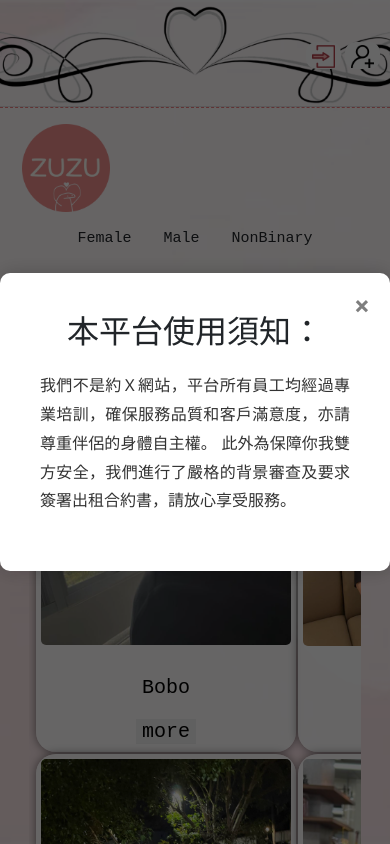
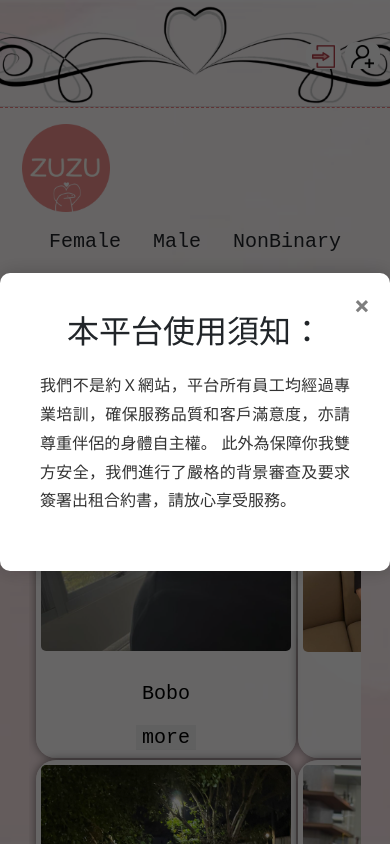
Before and after one commit to YJClark/zuzu, a plain HTML site: page index.html in a window 390 px wide. Drawn offline with nearby package versions, Linux system fonts and the light colour scheme.

Commit message:
font to 20px

```diff
--- a/index.css
+++ b/index.css
@@ -182,7 +182,7 @@ main {
         margin: 10px 0;
         padding: 0;
         text-align: center;
-        font: 15px bold Andale Mono, monospace;
+        font: 20px bold Andale Mono, monospace;
     }
 
     main {
```
